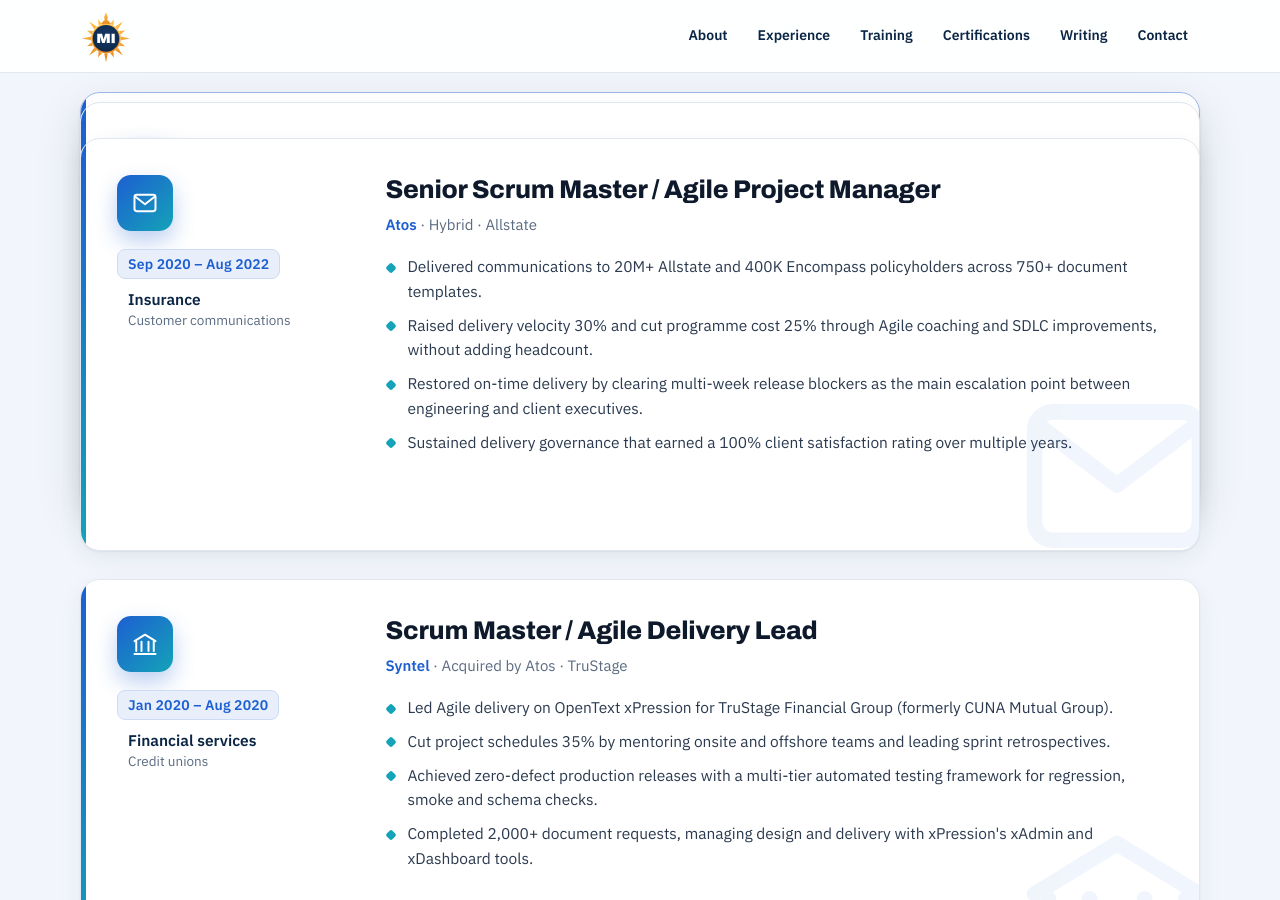
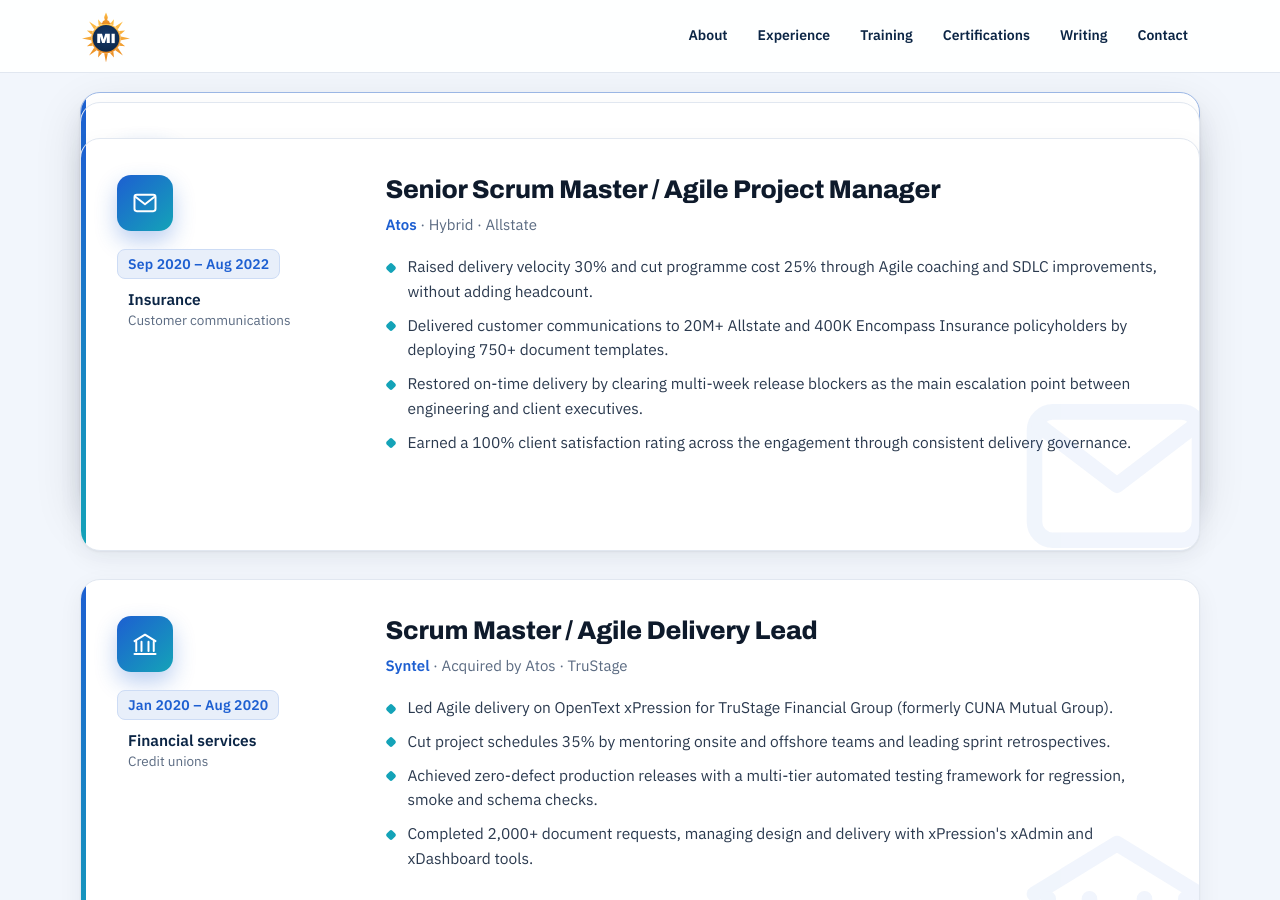
Before and after one commit to Madhan-I/Madhan-I.github.io, a Jekyll site: the page built from index.html, in a window 1280 px wide and 900 px high, scrolled down 2917 px. Built offline with Jekyll 4.4.1, drawn with Linux system fonts in a browser that asks for light colours.

Commit message:
Allstate: lead with velocity and cost, clarify Encompass Insurance
Co-Authored-By: Claude Opus 5.5 <noreply@anthropic.com>
Claude-Session: https://claude.ai/code/session_01MFRrTt7LBDdX57m85KHNGp

```diff
--- a/_data/profile.yml
+++ b/_data/profile.yml
@@ -121,10 +121,10 @@ experience:
     company: Atos
     detail: Hybrid · Allstate
     points:
-      - Delivered communications to 20M+ Allstate and 400K Encompass policyholders across 750+ document templates.
-      - Raised delivery velocity 30% and cut programme cost 25% through Agile coaching and SDLC improvements, without adding headcount.
-      - Restored on-time delivery by clearing multi-week release blockers as the main escalation point between engineering and client executives.
-      - Sustained delivery governance that earned a 100% client satisfaction rating over multiple years.
+      - "Raised delivery velocity 30% and cut programme cost 25% through Agile coaching and SDLC improvements, without adding headcount."
+      - "Delivered customer communications to 20M+ Allstate and 400K Encompass Insurance policyholders by deploying 750+ document templates."
+      - "Restored on-time delivery by clearing multi-week release blockers as the main escalation point between engineering and client executives."
+      - "Earned a 100% client satisfaction rating across the engagement through consistent delivery governance."
   - dates: Jan 2020 – Aug 2020
     title: Scrum Master / Agile Delivery Lead
     sector: "Financial services · Credit unions"
```
